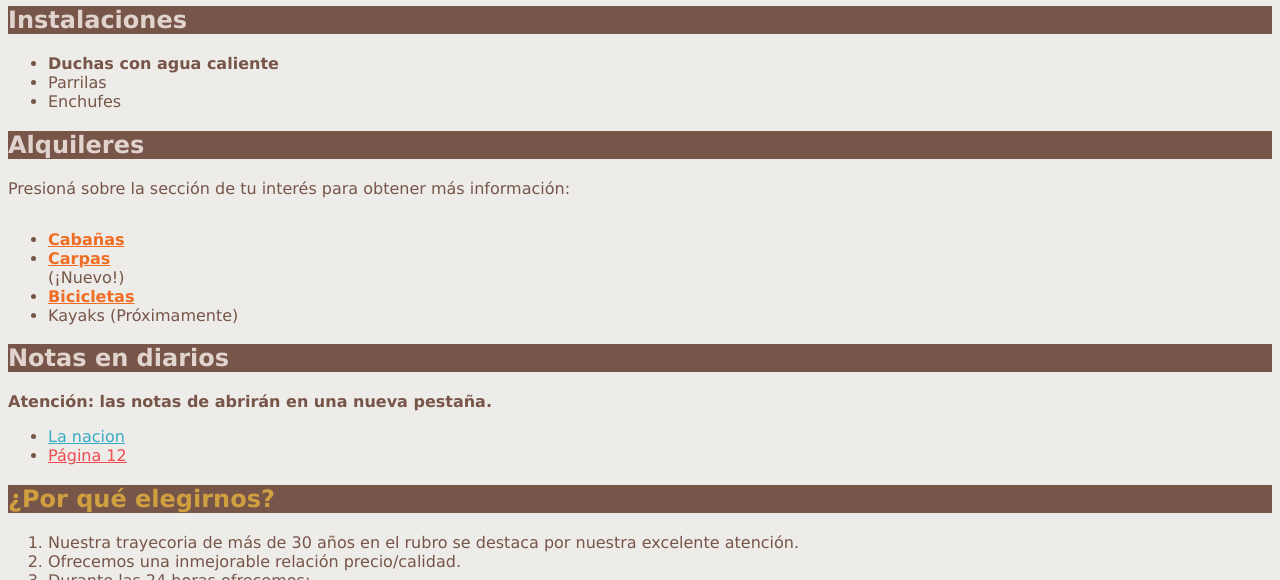
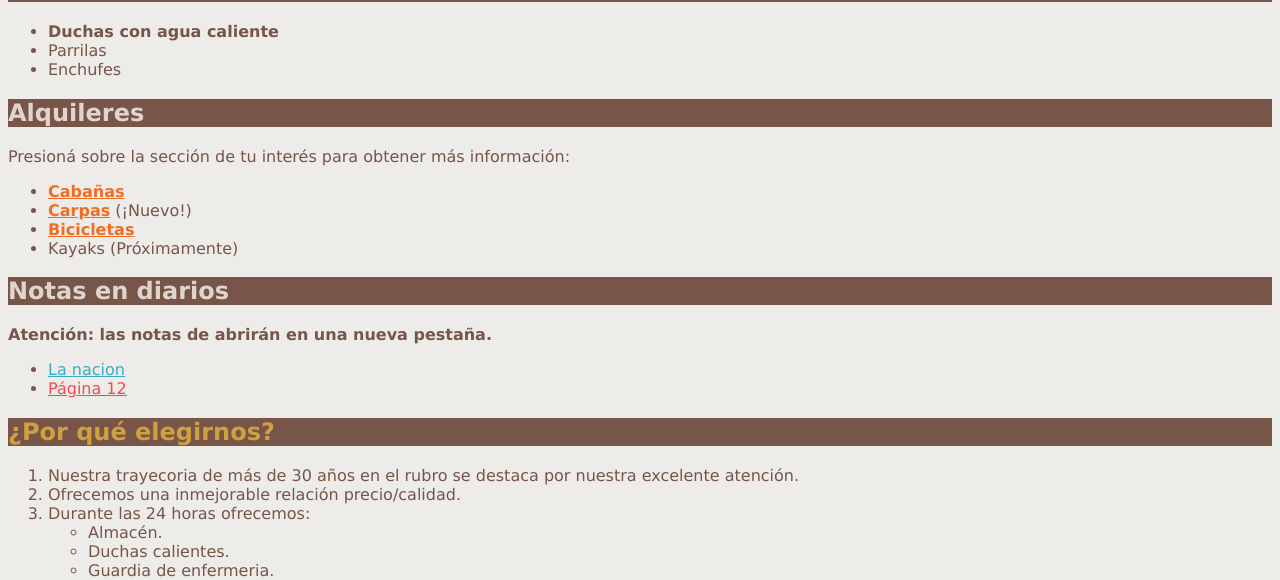
Before and after one commit to nahuelferro/tp3, a plain HTML site: page index.html in a window 1280 px wide. Shown: the part 520-1100 px from the top of the page. Drawn offline with Linux system fonts and the light colour scheme.

Commit message:
finalizado

```diff
--- a/css/estilos.css
+++ b/css/estilos.css
@@ -5,8 +5,8 @@ body {
 
 p {
     color: #775548;
-    display: inline-block;
-    margin-top: 0;
+    display: inline;
+
 }
 
 h1 {
--- a/index.html
+++ b/index.html
@@ -39,7 +39,7 @@
         </p>
 
         <p class="p">
-           <strong> Medios de contacto</strong>
+        <strong> Medios de contacto</strong>
         </p>
 
     </div>
@@ -63,7 +63,10 @@
 
         <ul>
             <li class="palabras"><strong>Cabañas</strong></li>
-            <li class="palabras"><strong>Carpas</strong></li> <p style="display:inline;">(¡Nuevo!)</p>
+            <li>
+                <strong class="palabras">Carpas</strong>
+                <P>(¡Nuevo!)</P>
+            </li>
             <li class="palabras"><strong>Bicicletas</strong></li>
             <li >Kayaks (Próximamente)</li>
         </ul>
```
